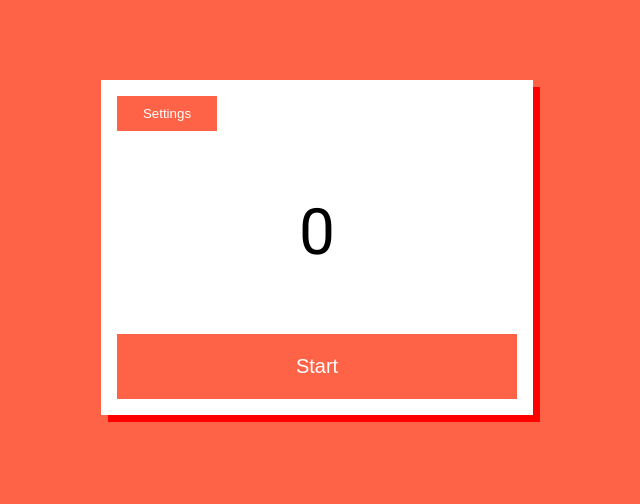
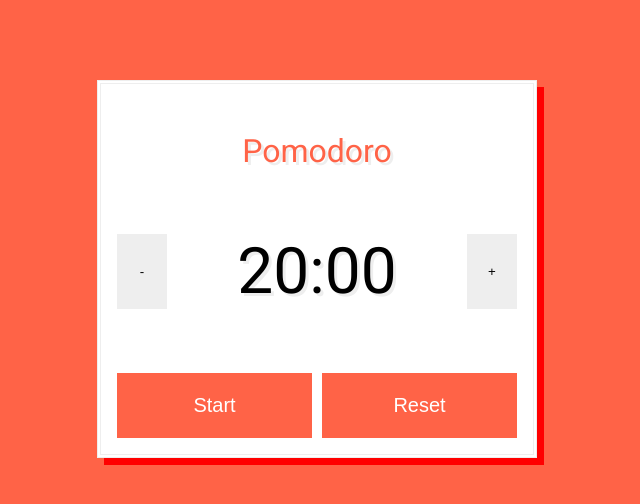
Before and after one commit to alightedlamp/pomodoro-clock, a React (Create React App) app: page / in a window 1280 px wide. Shown: the top 504 px of the page, without its empty margins (323-963 px from the left). Built offline with nearby package versions, Linux system fonts and the light colour scheme.

Commit message:
Update styles, add functionality

```diff
--- a/package.json
+++ b/package.json
@@ -8,7 +8,6 @@
     "radium": "^0.19.4",
     "react": "^15.6.1",
     "react-dom": "^15.6.1",
-    "react-hot-loader": "^3.0.0-beta.7",
     "react-scripts": "1.0.13"
   },
   "scripts": {
--- a/src/App.js
+++ b/src/App.js
@@ -12,61 +12,63 @@ class App extends Component {
     this.state = {
       length: '20:00',
       totalSegments: 1,
-      currentTimer: {
-        timeRemaining: 0,
-        segment: 1
-      },
+      timeRemaining: '00:00',
+      segmentsRemaining: 1,
       timerOn: false
     }
 
-    this.startTimer = this.startTimer.bind(this);
+    this.addTime = this.addTime.bind(this);
+    this.substractTime = this.subtractTime.bind(this);
+    this.toggleTimer = this.toggleTimer.bind(this);
     this.decrement = this.decrement.bind(this);
   }
 
-  startTimer() {
-    let timeRemaining = this.state.length;
-    let segment = this.state.currentTimer.segment;
+  addTime() {
+    let m = parseInt(this.state.length.split(':')[0]) + 1;
+    let length = `${m}:00`;
+    this.setState({ length });
+  }
 
-    if (this.state.timerOn === false) {
-      let currentTimer = { timeRemaining, segment };
-      let timerOn = true;
+  subtractTime() {
+    let m = parseInt(this.state.length.split(':')[0]) - 1;
+    let length = `${m}:00`;
+    this.setState({ length });
+  }
 
-      // Turns timer on
-      this.setState({
-        currentTimer,
-        timerOn
-      });
+  toggleTimer() {
+    if (!this.state.timerOn) {
+      let timerOn = !timerOn;
+      if (timerOn) {
+        const timeRemaining = this.state.length;
+        this.setState({ timeRemaining });
+      }
+      this.setState({ timerOn });
     }
   }
 
   decrement() {
     const ticker = setInterval(() => {
-      let segment = this.state.currentTimer.segment;
-
-      let min = parseInt(this.state.currentTimer.timeRemaining.split(':')[0]);
-      let sec = parseInt(this.state.currentTimer.timeRemaining.split(':')[1]);
-
-      if (sec > 0) {
-        sec--;
-      }
-      else if (sec === 0) {
-        min--;
-        sec = 59;
-      }
-
-      if (min === 0 && sec === 0) {
+      let segment = this.state.segmentsRemaining;
+      if (timeRemaining === '00:00') {
         clearInterval(ticker);
       }
 
-      let newSegment = 0;
-      let timeRemaining = `${min}:${sec}`;
-      let currentTimer = {
-        timeRemaining,
-        segment: newSegment
+      let m = parseInt(this.state.timeRemaining.split(':')[0]);
+      let s = parseInt(this.state.timeRemaining.split(':')[1]);
+
+      if (s > 0) {
+        s--;
+        if (s < 10) {
+          s = `0${s}`;
+        }
       }
-      this.setState({
-        currentTimer
-      });
+      else if (s === 0) {
+        m--;
+        s = 59;
+      }
+
+      let timeRemaining = `${m}:${s}`;
+      this.setState({ timeRemaining });
     }, 1000)
   }
 
@@ -74,7 +76,13 @@ class App extends Component {
     return (
       <div className="App">
         <TopBar />
-        <Pomodoro {...this.state} startTimer={this.startTimer} decrement={this.decrement} />
+        <Pomodoro
+          {...this.state}
+          toggleTimer={this.toggleTimer}
+          decrement={this.decrement}
+          addTime={this.addTime}
+          subtractTime={this.subtractTime}
+        />
         <Progress segments={this.state.totalSegments} />
       </div>
     );
--- a/src/components/Clock.js
+++ b/src/components/Clock.js
@@ -2,16 +2,23 @@ import React from 'react';
 
 class Clock extends React.Component {
   componentDidUpdate(prevProps, prevState) {
-    if (this.props.timerOn === true && this.props.length === this.props.currentTimer.timeRemaining) {
+    if (this.props.timerOn === true && this.props.length === this.props.timeRemaining) {
       this.props.decrement();
     }
   }
 
   render() {
-    return(
-      <div className="clock">
-        {this.props.currentTimer.timeRemaining}
-      </div>
+    let time;
+    if (this.props.timeRemaining === '00:00' && this.props.timerOn === false) {
+      time = this.props.length;
+    }
+    else {
+      time = this.props.timeRemaining;
+    }
+    return (
+        <div>
+          {time}
+        </div>
       )
   }
 }
--- a/src/components/Pomodoro.js
+++ b/src/components/Pomodoro.js
@@ -6,16 +6,21 @@ import Button from './Button';
 
 class Pomodoro extends React.Component {
   render() {
-    const currentTimer = this.props.currentTimer;
+    const timeRemaining = this.props.timeRemaining;
     const length = this.props.length;
     const timerOn = this.props.timerOn;
-    const startTimer = this.props.startTimer;
+    const toggleTimer = this.props.toggleTimer;
     const decrement = this.props.decrement;
+    const addTime = this.props.addTime;
+    const subtractTime = this.props.subtractTime;
 
-    const buttonText = this.timerOn ? 'Pause' : 'Start';
+    const lessTimeButtonText = '-';
+    const moreTimeButtonText = '+';
+    const pauseButtonText = timerOn ? 'Pause' : 'Start';
+
     const buttonStyle = {
       backgroundColor: 'tomato',
-      width: '100%',
+      width: '50%',
       padding: '20px',
       fontSize: '1.25em',
       border: '1px solid tomato',
@@ -23,18 +28,81 @@ class Pomodoro extends React.Component {
 
       ':hover': {
         backgroundColor: 'white',
-        'transition': '.2s',
         border: '1px solid tomato',
+        boxShadow: '3px 3px 0 red',
+        textShadow: '2px 2px #eee',
         color: 'red',
-        boxShadow: '3px 3px 0 red'
+        'transition': '.2s'
       }
+    }
+    const lessTimeButtonStyle = {
+      backgroundColor: '#eee',
+      border: '1px solid #eee',
+      width: '50px',
+
+      ':hover': {
+        backgroundColor: 'white',
+        boxShadow: '3px 3px 0 black',
+        textShadow: '2px 2px #eee',
+        border: '1px solid black',
+        transition: '.2s'
+      }
+    }
+    const moreTimeButtonStyle = {
+      backgroundColor: '#eee',
+      border: '1px solid #eee',
+      width: '50px',
+
+      ':hover': {
+        backgroundColor: 'white',
+        boxShadow: '2px 2px 0 black',
+        textShadow: '3px 3px #eee',
+        border: '1px solid black',
+        transition: '.2s'
+      }
+    }
+
+    if (timerOn) {
+      lessTimeButtonStyle.disabled = 'disabled';
+      moreTimeButtonStyle.disabled = 'disabled';
     }
 
     return(
       <div>
-        <Clock currentTimer={currentTimer} length={length} timerOn={timerOn} decrement={decrement} />
-        <Ticker currentTimer={currentTimer} length={length} timerOn={timerOn} />
-        <Button text={buttonText} style={buttonStyle} action={startTimer} />
+        <div className="clock">
+          <Button
+            text={lessTimeButtonText}
+            style={lessTimeButtonStyle}
+            action={subtractTime}
+          />
+          <Clock
+            timeRemaining={timeRemaining}
+            length={length}
+            timerOn={timerOn}
+            decrement={decrement}
+          />
+          <Button
+            text={moreTimeButtonText}
+            style={moreTimeButtonStyle}
+            action={addTime}
+          />
+        </div>
+        <Ticker
+          timeRemaining={timeRemaining}
+          length={length}
+          timerOn={timerOn}
+        />
+        <div className="controls">
+          <Button
+            text={pauseButtonText}
+            style={buttonStyle}
+            action={toggleTimer}
+          />
+          <Button
+            text="Reset"
+            style={buttonStyle}
+          />
+        </div>
       </div>
       )
   }
--- a/src/components/Title.js
+++ b/src/components/Title.js
@@ -3,7 +3,7 @@ import React from 'react';
 class Title extends React.Component {
   render() {
     return(
-      <h1 className="title">Pomodoro Clock</h1>
+      <h1 className="title">Pomodoro</h1>
       )
   }
 }
--- a/src/components/TopBar.js
+++ b/src/components/TopBar.js
@@ -14,7 +14,8 @@ class TopBar extends React.Component {
     }
     return(
       <div>
-        <Button text="Settings" style={buttonStyle}/>
+        <Title />
+        {/*<Button text="Settings" style={buttonStyle}/>*/}
       </div>
       )
   }
--- a/src/css/styles.css
+++ b/src/css/styles.css
@@ -10,12 +10,31 @@ body {
   padding: 1em;
   background-color: white;
   width: 400px;
-  box-shadow: 7px 7px 0 red; }
+  box-shadow: 7px 7px 0 red;
+  border: 4px double #eee; }
 
 h1 {
-  font-weight: 100; }
+  font-weight: 100;
+  font-size: 2em;
+  color: tomato;
+  text-align: center;
+  margin: 1em 0 0 0;
+  text-shadow: 3px 3px #eee; }
 
 .clock {
+  display: flex;
   font-size: 4em;
   text-align: center;
-  margin: 1em 0; }
+  margin: 1em 0;
+  text-shadow: 3px 3px #eee;
+  justify-content: space-between; }
+
+.controls {
+  display: flex;
+  justify-content: space-between; }
+
+.controls button:nth-child(1) {
+  margin-right: .25em; }
+
+.controls button:nth-child(2) {
+  margin-left: .25em; }
--- a/src/css/styles.scss
+++ b/src/css/styles.scss
@@ -12,14 +12,33 @@ body {
   background-color: white;
   width: 400px;
   box-shadow: 7px 7px 0 red;
+  border: 4px double #eee;
 }
 
 h1 {
   font-weight: 100;
+  font-size: 2em;
+  color: tomato;
+  text-align: center;
+  margin: 1em 0 0 0;
+  text-shadow: 3px 3px #eee;
 }
 
 .clock {
+  display: flex;
   font-size: 4em;
   text-align: center;
   margin: 1em 0;
+  text-shadow: 3px 3px #eee;
+  justify-content: space-between;
 }
+.controls {
+  display: flex;
+  justify-content: space-between;
+}
+.controls button:nth-child(1) {
+  margin-right: .25em;
+}
+.controls button:nth-child(2) {
+  margin-left: .25em;
+}
--- a/src/index.js
+++ b/src/index.js
@@ -1,4 +1,3 @@
-import { AppContainer } from 'react-hot-loader';
 import React from 'react';
 import ReactDOM from 'react-dom';
 import App from './App';
@@ -7,20 +6,7 @@ import registerServiceWorker from './registerServiceWorker';
 const rootEl = document.getElementById('root');
 
 ReactDOM.render(
-  <AppContainer>
-    <App />
-  </AppContainer>, rootEl
+    <App />, rootEl
 );
 
-if (module.hot) {
-    module.hot.accept('./App', () => {
-        const NextApp = require('./App').default; // eslint-disable-line global-require
-        ReactDOM.render(
-            <AppContainer>
-                <NextApp />
-            </AppContainer>,
-            rootEl
-        );
-    });
-}
 registerServiceWorker();
```
Also changed, not shown: 1 other file (tests, documents, lock files or other folders).
